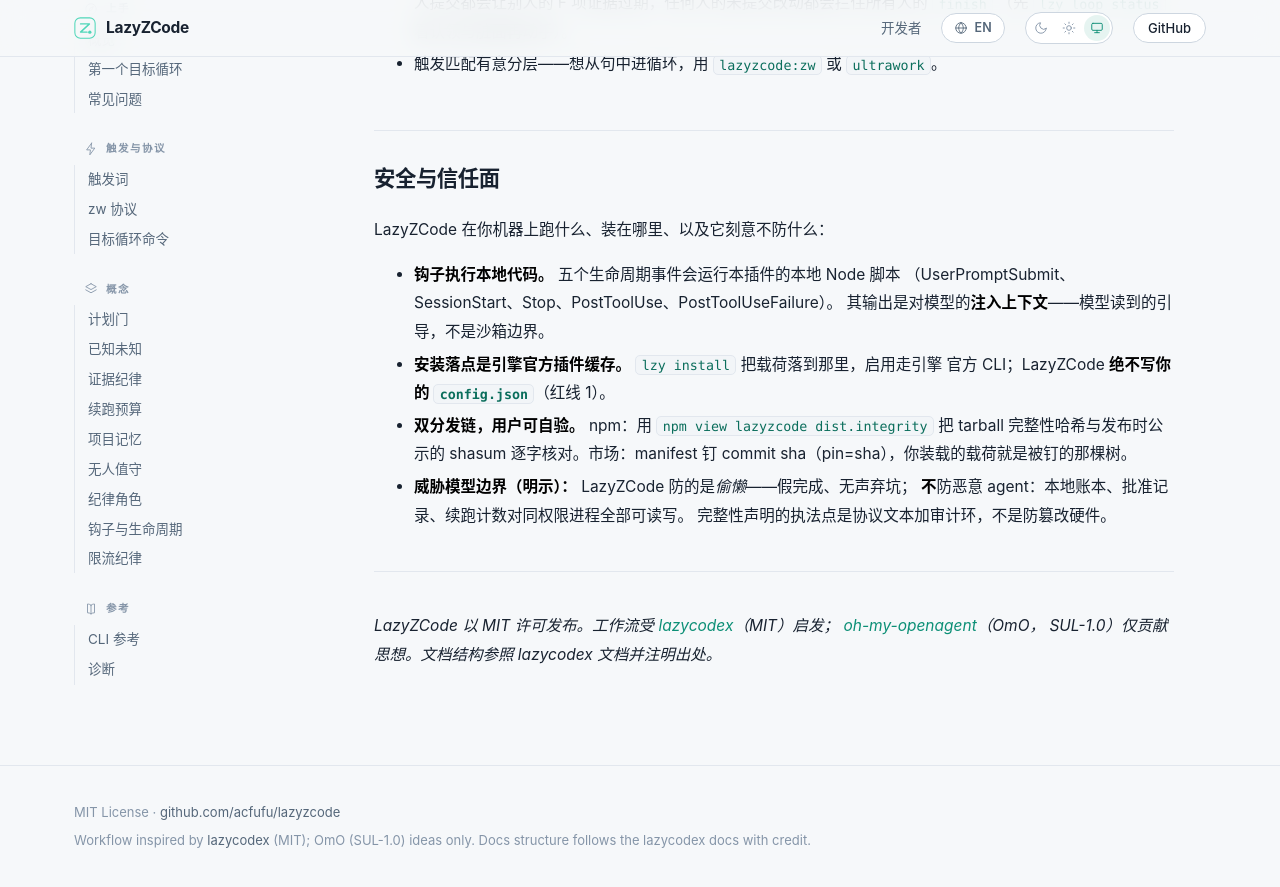
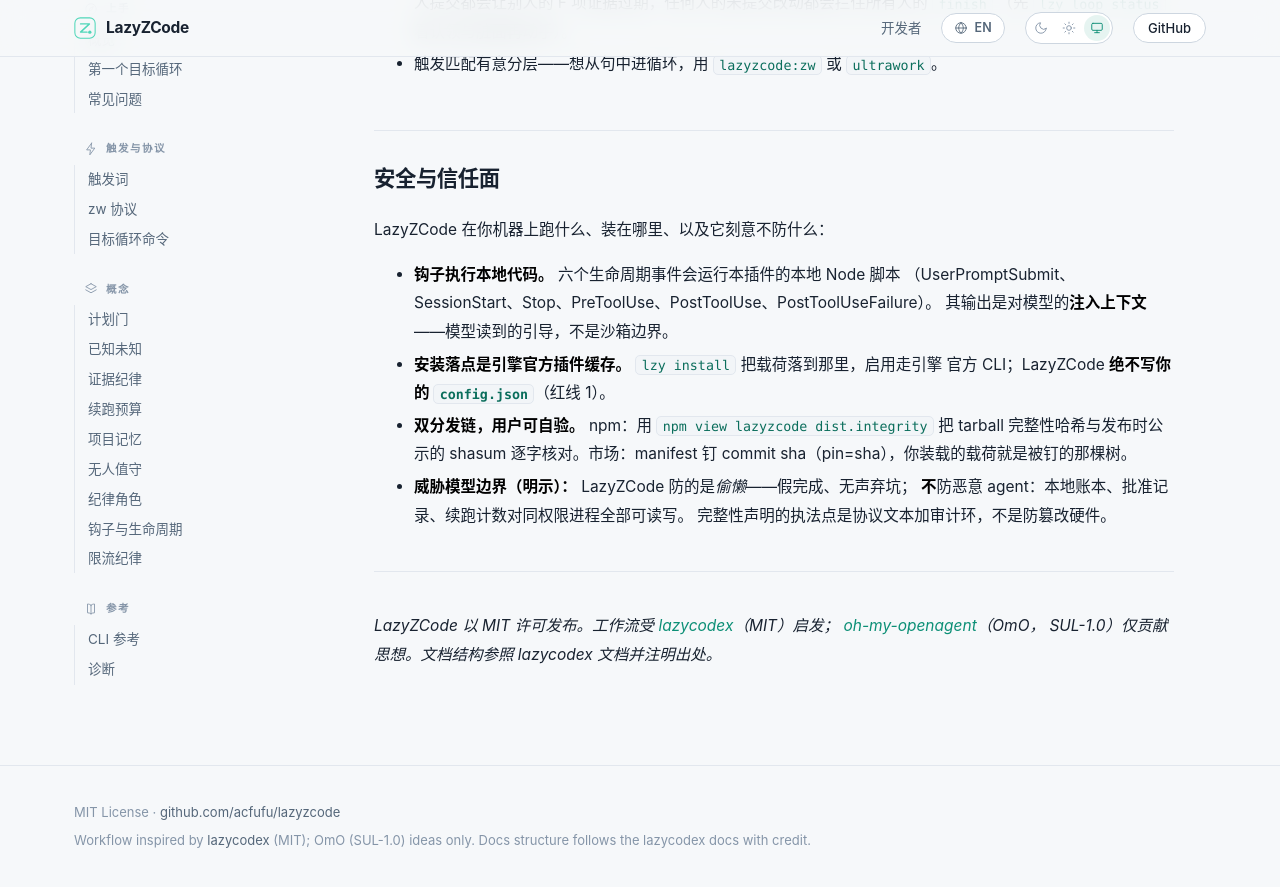
Before and after one commit to Acfufu/lazyzcode, a Jekyll site: the page built from docs/guide/zh.md, in a window 1280 px wide and 900 px high, scrolled down 15873 px. Shown: the top 887 px of the window. Built offline with Jekyll 4.4.1, drawn with Linux system fonts in a browser that asks for light colours; our own code applies the rules of GitHub Pages for plain Markdown files.

Commit message:
docs(h3r): the last three count sites the sweep missed (guide security sections, run-hook.cmd twin)
Goal: v023-h3r-enforcement#N8

```diff
--- a/docs/guide/zh.md
+++ b/docs/guide/zh.md
@@ -562,8 +562,8 @@
 
 LazyZCode 在你机器上跑什么、装在哪里、以及它刻意不防什么：
 
-- **钩子执行本地代码。** 五个生命周期事件会运行本插件的本地 Node 脚本
-  （UserPromptSubmit、SessionStart、Stop、PostToolUse、PostToolUseFailure）。
+- **钩子执行本地代码。** 六个生命周期事件会运行本插件的本地 Node 脚本
+  （UserPromptSubmit、SessionStart、Stop、PreToolUse、PostToolUse、PostToolUseFailure）。
   其输出是对模型的**注入上下文**——模型读到的引导，不是沙箱边界。
 - **安装落点是引擎官方插件缓存。** `lzy install` 把载荷落到那里，启用走引擎
   官方 CLI；LazyZCode **绝不写你的 `config.json`**（红线 1）。
```
Also changed, not shown: docs/guide/en.md (+2 -2 lines), 1 other file.
